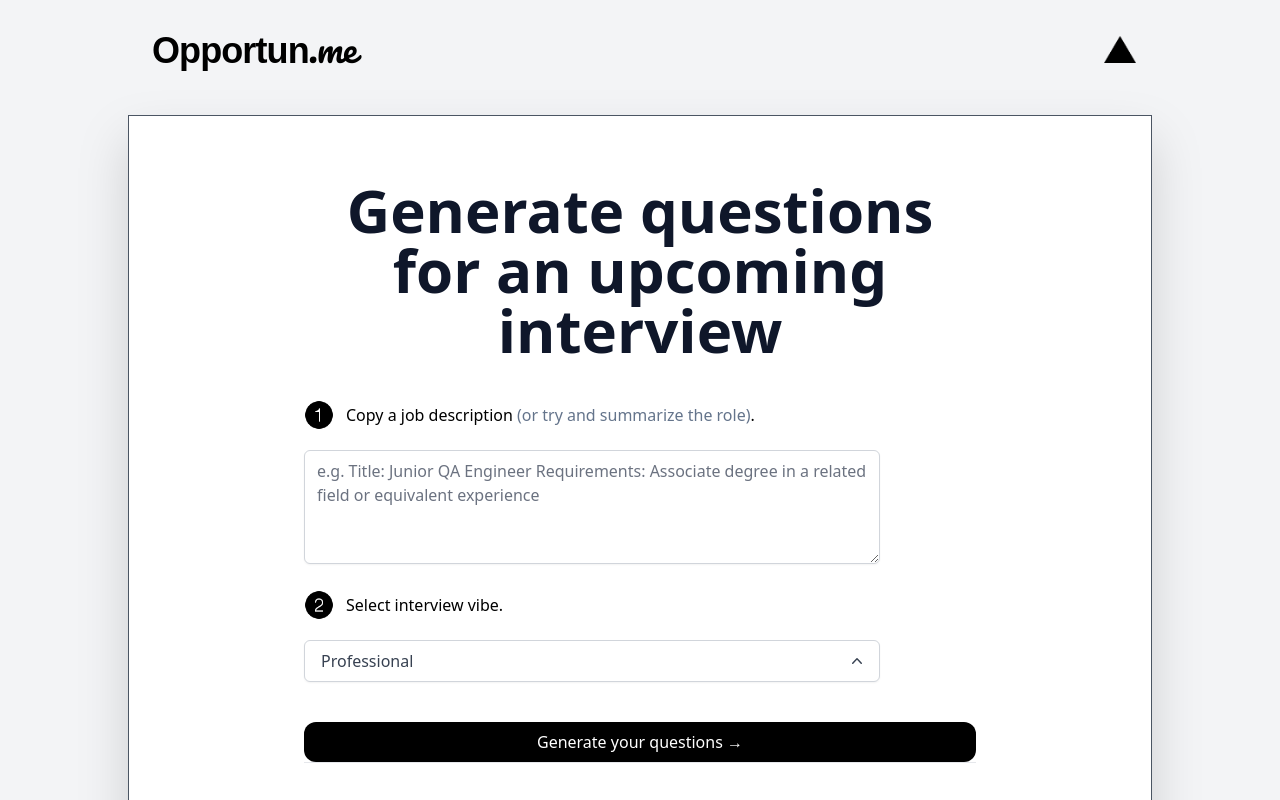
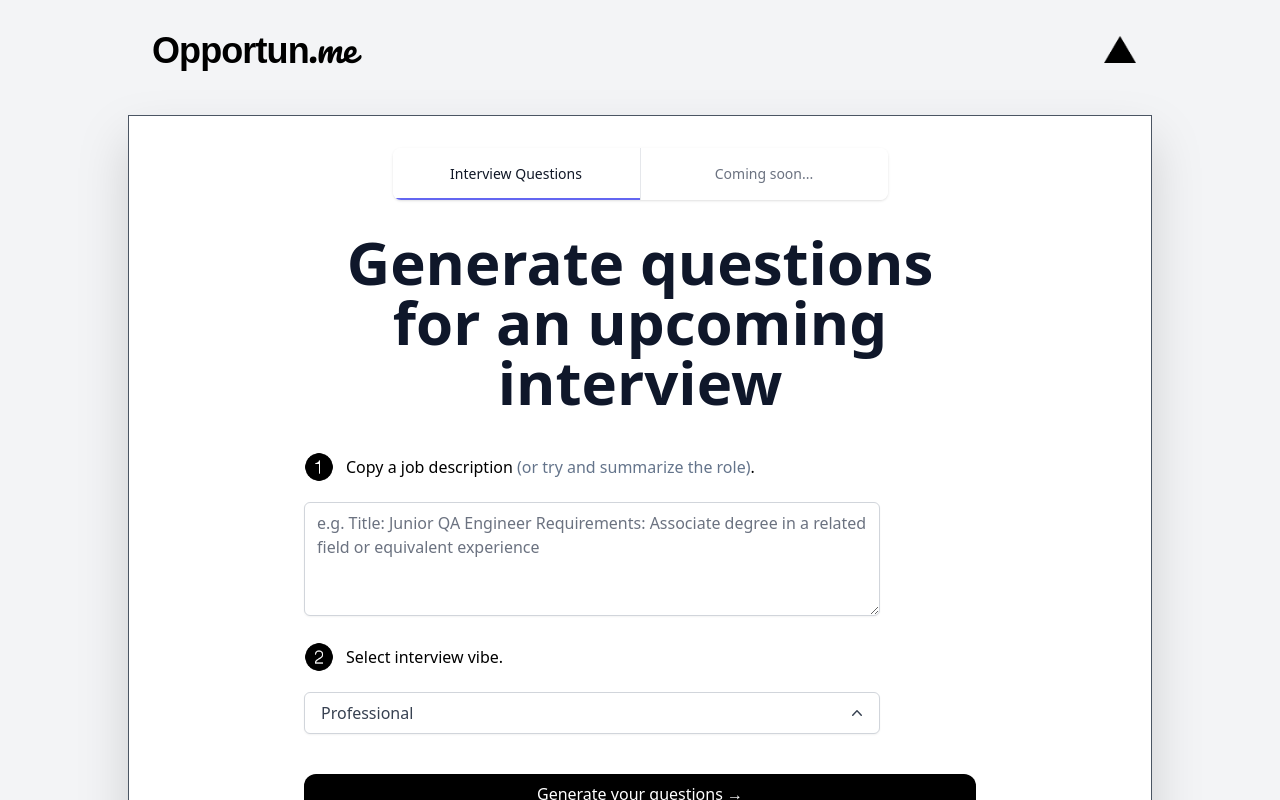
Before and after one commit to pramser/opportunme, a Next.js app: page / in a window 1280 px wide. Shown: the top 800 px of the page. Built offline with nearby package versions, Linux system fonts and the light colour scheme; a web font is replaced by a local one.

Commit message:
Add tab for another potential tool

```diff
--- /dev/null
+++ b/src/components/PageTabs.tsx
@@ -0,0 +1,69 @@
+import { useRouter } from "next/router"
+
+type Tab = {
+  name: string
+  href: string
+}
+
+function classNames(...classes: any) {
+  return classes.filter(Boolean).join(" ")
+}
+
+export default function PageTabs({ tabs }: { tabs: Tab[] }) {
+  const router = useRouter()
+
+  return (
+    <div className="w-1/2">
+      <div className="sm:hidden">
+        <label htmlFor="tabs" className="sr-only">
+          Select a tab
+        </label>
+        <select
+          id="tabs"
+          name="tabs"
+          className="block w-full rounded-md border-gray-300 focus:border-indigo-500 focus:ring-indigo-500"
+          defaultValue={
+            tabs.find((tab: Tab) => router.pathname === tab.href)?.name
+          }
+        >
+          {tabs.map((tab) => (
+            <option key={tab.name}>{tab.name}</option>
+          ))}
+        </select>
+      </div>
+      <div className="hidden sm:block">
+        <nav
+          className="isolate flex divide-x divide-gray-200 rounded-lg shadow"
+          aria-label="Tabs"
+        >
+          {tabs.map((tab, tabIdx) => (
+            <a
+              key={tab.name}
+              href={tab.href}
+              className={classNames(
+                router.pathname === tab.href
+                  ? "text-gray-900"
+                  : "text-gray-500 hover:text-gray-700",
+                tabIdx === 0 ? "rounded-l-lg" : "",
+                tabIdx === tabs.length - 1 ? "rounded-r-lg" : "",
+                "group relative min-w-0 flex-1 overflow-hidden bg-white py-4 px-4 text-center text-sm font-medium hover:bg-gray-50 focus:z-10"
+              )}
+              aria-current={router.pathname === tab.href ? "page" : undefined}
+            >
+              <span>{tab.name}</span>
+              <span
+                aria-hidden="true"
+                className={classNames(
+                  router.pathname === tab.href
+                    ? "bg-indigo-500"
+                    : "bg-transparent",
+                  "absolute inset-x-0 bottom-0 h-0.5"
+                )}
+              />
+            </a>
+          ))}
+        </nav>
+      </div>
+    </div>
+  )
+}
--- a/src/pages/_app.tsx
+++ b/src/pages/_app.tsx
@@ -1,14 +1,25 @@
+import "../styles/globals.css"
+
+// next
 import { Analytics } from "@vercel/analytics/react"
 import type { AppProps } from "next/app"
-import "../styles/globals.css"
+
+// components
 import Header from "@/components/Header"
 import Footer from "@/components/Footer"
+import PageTabs from "@/components/PageTabs"
+
+const tabs = [
+  { name: "Interview Questions", href: "/" },
+  { name: "Coming soon...", href: "#" },
+]
 
 function MyApp({ Component, pageProps }: AppProps) {
   return (
     <div className="flex max-w-5xl mx-auto flex-col items-center justify-center py-2 min-h-screen">
       <Header />
       <main className="flex flex-1 w-full flex-col items-center justify-center text-center px-4 py-8 sm:mt-4 bg-white border-gray-600 lg:border drop-shadow-2xl">
+        <PageTabs tabs={tabs} />
         <Component {...pageProps} />
         <Analytics />
       </main>
```
